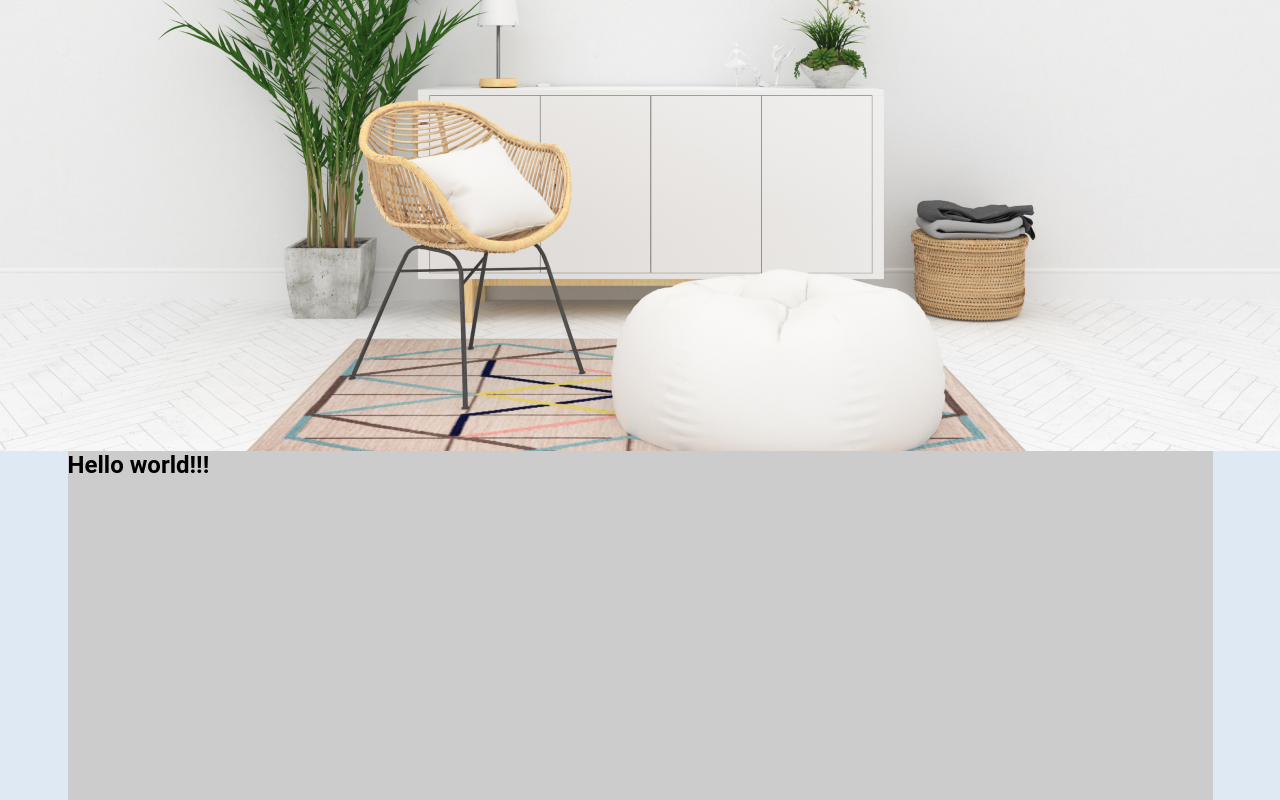
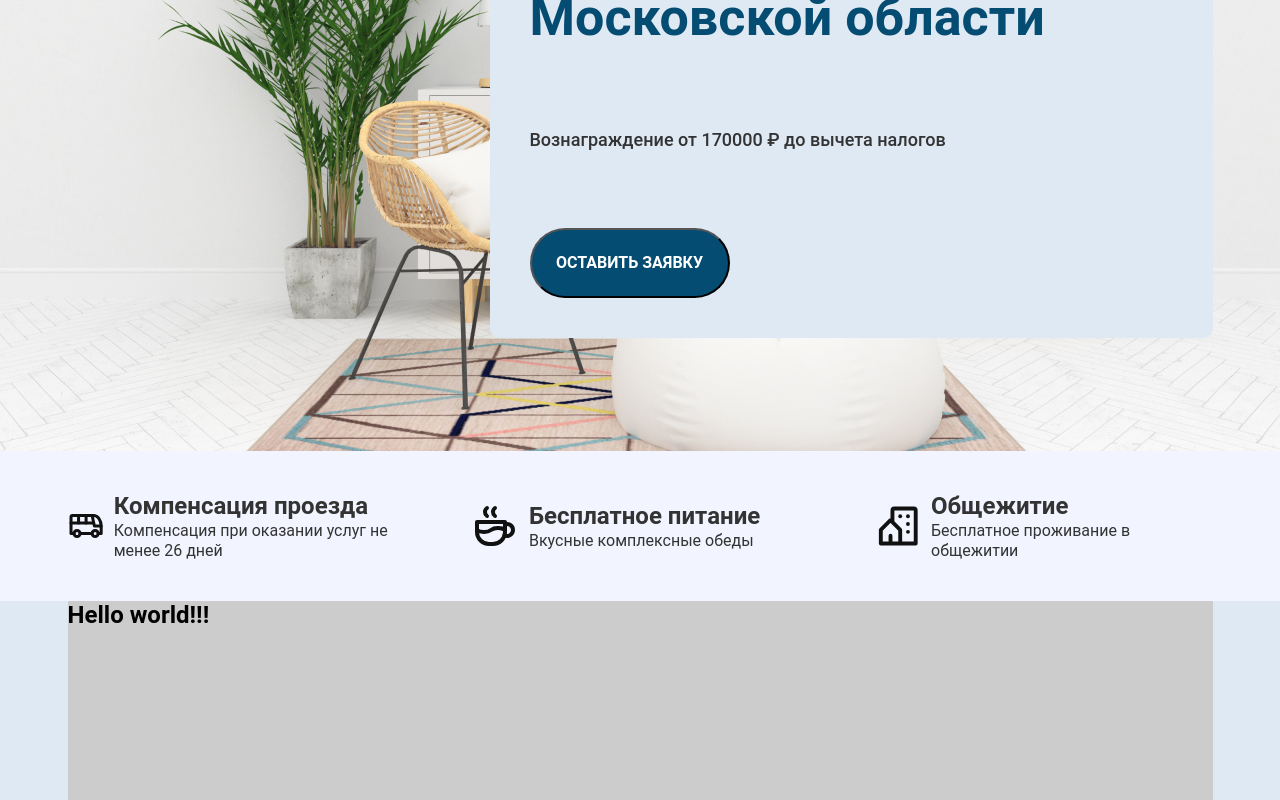
Before and after one commit to Zhybuliou/vahta, a React (Vite) app: page / in a window 1280 px wide. Shown: the part 420-1220 px from the top of the page. Built offline with nearby package versions, Linux system fonts and the light colour scheme.

Commit message:
feat: add section advantages

```diff
--- a/src/pages/Home.tsx
+++ b/src/pages/Home.tsx
@@ -1,10 +1,47 @@
+import { FaShuttleVan, FaCoffee, FaBuilding } from 'react-icons/fa';
+import { TbBus, TbCoffee, TbBuildingCommunity } from 'react-icons/tb';
+import Button from '../components/Button';
+
 export default function Home() {
   return (
     <>
-    <div className="home-top"></div>
-    <div className="wrapper-content">
-      <h2>Hello world!!!</h2>
-    </div>
+      <div className="home-top">
+        <div className="home-top-content">
+          <div className="home-top-window">
+            <h2>Сотрудничество с компанией VAHTA в Московской области</h2>
+            <p>Вознаграждение от 170000 ₽ до вычета налогов</p>
+            <Button />
+          </div>
+        </div>
+      </div>
+      <div className="advantages-section">
+        <div className="advantages-section-content">
+          <div className="advantages-item">
+            <TbBus />
+            <div className="advantages-item-content">
+              <h3>Компенсация проезда</h3>
+              <p>Компенсация при оказании услуг не менее 26 дней</p>
+            </div>
+          </div>
+          <div className="advantages-item">
+            <TbCoffee />
+            <div className="advantages-item-content">
+              <h3>Бесплатное питание</h3>
+              <p>Вкусные комплексные обеды</p>
+            </div>
+          </div>
+          <div className="advantages-item">
+            <TbBuildingCommunity />
+            <div className="advantages-item-content">
+              <h3>Общежитие</h3>
+              <p>Бесплатное проживание в общежитии</p>
+            </div>
+          </div>
+        </div>
+      </div>
+      <div className="wrapper-content">
+        <h2>Hello world!!!</h2>
+      </div>
     </>
   );
 }
--- a/src/scss/home.scss
+++ b/src/scss/home.scss
@@ -14,3 +14,79 @@
     background-size: cover;
     background-position: center;
 }
+.home-top-content{
+    display: flex;
+    margin: 0 auto;
+    max-width: 1145px;
+    height: 100%;
+    justify-content: end;
+    align-items: center;
+
+}
+.home-top-window{
+    display: flex;
+    flex-direction: column;
+    justify-content: space-between;
+    width: 643px;
+    height: 443px;
+
+    padding: 40px;
+
+    background: #DFE9F4;
+    border-radius: 10px;
+    h2{
+        color: #054C73;
+        font-style: normal;
+        font-weight: 700;
+        font-size: 52px;
+        line-height: 65px;
+    }
+    p{
+        font-style: normal;
+        font-weight: 500;
+        font-size: 18px;
+        line-height: 39px;
+        color: #333333;
+    }
+}
+.advantages-section{
+    height: 150px;
+    width: 100%;
+
+    background: #F2F5FF;
+}
+.advantages-section-content{
+    display: flex;
+    margin: 0 auto;
+    max-width: 1145px;
+    height: 100%;
+
+    align-items: center;
+    justify-content: space-between;
+}
+.advantages-item{
+    display: flex;
+    align-items: center;
+    width: 338px;
+    height: 55px;
+    svg{
+        color: #111111;
+        margin-right: 10px;
+        font-size: 3rem;
+    }
+    h3{
+        font-style: normal;
+        font-weight: 600;
+        font-size: 24px;
+        line-height: 29px;
+        color: #333333;
+    }
+    p{
+        font-style: normal;
+        font-weight: 400;
+        font-size: 16px;
+        line-height: 20px;
+
+        color: #333333;
+    }
+}
```
